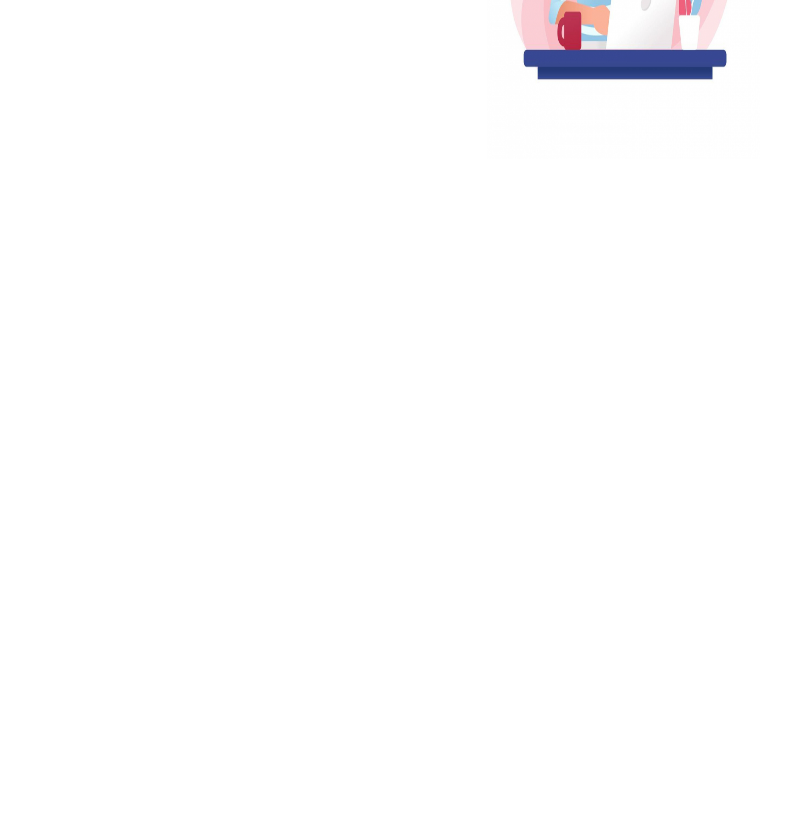
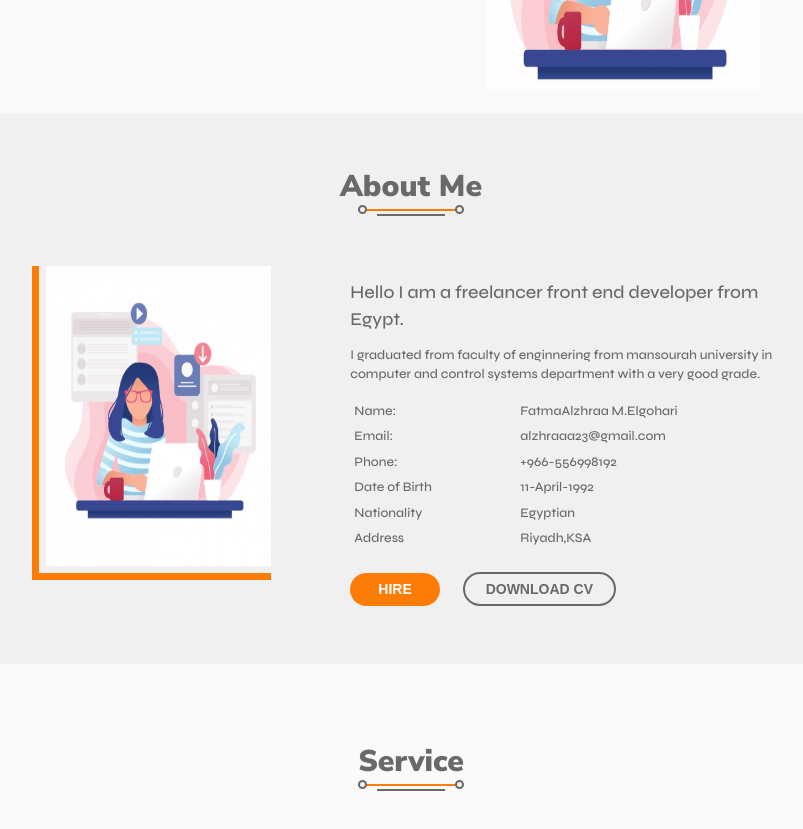
Before and after one commit to FatmaAlzhraaElgohari/rongila, a plain HTML site: page index.html in a window 1280 px wide. Shown: the part 449-1278 px from the top of the page, without its empty margins (229-1032 px from the left). Before the commit the page ends 800 px from the top, so only its background shows below. Drawn offline with Linux system fonts and the light colour scheme; a web font is replaced by a local one.

Commit message:
about section added and start in service section

```diff
--- a/index.html
+++ b/index.html
@@ -7,6 +7,7 @@
     <link href='https://fonts.googleapis.com/css?family=Gayathri' rel='stylesheet'>
 <link href="https://fonts.googleapis.com/css2?family=Nunito+Sans:wght@900&display=swap" rel="stylesheet">
 <link href="https://fonts.googleapis.com/css2?family=McLaren&family=Stardos+Stencil:wght@700&display=swap" rel="stylesheet">
+<link href="https://fonts.googleapis.com/css2?family=Syne:wght@500&display=swap" rel="stylesheet">
 
     <link rel="stylesheet" href="styles/styles.css">
 </head>
@@ -42,12 +43,78 @@
         <div class="photo">
             <img src="assets/images/banner.jpg">
             </div>        </div>
+         </div>
 
         <!-- end banner section-->
+        <!-- start about me section-->
+        <div class="about">
+            <div class="container">
+
+                 <h2>About Me</h2>
+                <div class="line"></div>
+                <div class="linee"></div>
+
+                <div class="pic">
+           <img src="assets/images/banner.jpg">
+
+                </div>
+                <div class="info">
+                <p><spam>Hello I am a freelancer front end developer from Egypt.</spam></p>
+                    <p>I graduated from faculty of enginnering from mansourah university in computer and control systems department with a very good grade.</p>
+                    <table>
+  <tr>
+    <td>Name:</td>
+    <td>FatmaAlzhraa M.Elgohari</td>
+  </tr>
+  <tr>
+    <td>Email:</td>
+    <td>alzhraaa23@gmail.com</td>
+  </tr>
+   <tr>
+    <td>Phone:</td>
+    <td>+966-556998192</td>
+  </tr>
+   <tr>
+    <td>Date of Birth</td>
+    <td>11-April-1992</td>
+  </tr>
+   <tr>
+    <td>Nationality</td>
+    <td>Egyptian</td>
+  </tr>
+   <tr>
+    <td>Address</td>
+    <td>Riyadh,KSA</td>
+  </tr>
+</table>
+<br>
+                                <button class="btn">HIRE</button>            <button class="btnn">DOWNLOAD CV</button>
+
+
+                </div>
+
+            </div>
+
+
+        </div>
+
+        <!-- end about me section-->
+        <!-- start service section-->
+ <div class="service">
+            <div class="container">
+
+                 <h2>Service</h2>
+                <div class="line"></div>
+                <div class="linee"></div>
+
+
+        </div>
+
+    </div>
+        <!-- end service section-->
 
 
 
-    </div>
 
 <script src="scripts/main.js"></script>
 </body>
--- a/styles/styles.css
+++ b/styles/styles.css
@@ -1,10 +1,10 @@
 body{
+        background-color: #FAFAFA;
 }
 
 .container{
     width: 60%;
     margin:auto;
-    background-color: white;
 }
 
 /* start navbar */
@@ -45,10 +45,10 @@ font-family: 'Nunito Sans'}
 text-decoration: none;
 }
 .navbar ul li a:hover {
-    color: #FF8C00;
+    color: #FB7C07;
 }
 .navbar ul li.active a {
-    color: #FF8C00;
+    color: #FB7C07;
 }
 /* end navbar */
 
@@ -57,7 +57,7 @@ text-decoration: none;
     overflow: hidden;
     padding-top: 30px;
     padding-bottom: 30px;
-    height: 500px;
+    height: 400px;
 font-family:  cursive;
     font-size: 15px;
     font-weight: bold;
@@ -76,14 +76,14 @@ position: absolute;
     margin: auto;
 }
 .banner .inform h1{
-        color: #FF8C00		;
+        color: #FB7C07		;
 
 }
 
 
 .banner .inform .btn{
        color: #FFF;
-    background-color: #FF8C00;
+    background-color: #FB7C07;
       padding:0.6em 2em;
   border-radius: 50px;
   font-size:1em;
@@ -102,3 +102,176 @@ position: absolute;
 padding-right: 30px;}
 
 /* end banner */
+
+/* end about me */
+.about{
+    height: 550px;
+    background-color:#F0F0F0;
+    font-family: 'Syne', sans-serif;
+line-height: 1.5;
+
+}
+.about .container{
+    width: 60%;
+    margin:auto;
+}
+
+.about h2{
+    text-align: center;
+    color:dimgray;
+    font-weight: bold;
+    font-family: 'Nunito Sans';
+font-size: 30px;
+    background-color:#F0F0F0;
+    padding-top:50px;
+margin-bottom: 0px;
+}
+
+.about .line {
+	border-top: 2px solid #FB7C07;
+	margin:  auto;
+    	width: 14%;
+	position: relative;
+}
+
+.about .line:before, .line:after {
+	content: "";
+	width: 5px;
+	height: 5px;
+	background: #F0F0F0;
+	border-radius: 5px;
+    border-color: dimgray;
+	position: absolute;
+	top: -6px;
+    border:2px solid dimgray;
+}
+
+.about .line:after {
+	right: 0;
+}
+.about .linee {
+	border-top: 2px solid dimgray;
+	margin:  auto;
+    	width: 9%;
+	position: relative;
+    margin-top: 3px;
+    margin-bottom: 50px;
+}
+
+.about .pic {
+   width:33%;
+    float: left;
+}
+.about .pic img {
+    width:90%;
+    height: 300px;
+    border-bottom: 7px solid #FB7C07;
+    border-left: 7px solid #FB7C07;
+    padding-left: 7px;
+    padding-bottom:7px;
+}
+
+.about .info{
+    padding-top:0;
+    width:58%;
+    float: right;
+    color:dimgray;
+    font-size: 13px;
+}
+.about .info spam{
+        font-size: 18px;
+
+}
+
+.about .info table {
+}
+
+.about .info td {
+     width:160px;
+                padding:2px
+}
+.about .info .btn{
+       color: #FFF;
+    background-color: #FB7C07;
+      padding:0.6em 2em;
+  border-radius: 50px;
+  font-size:14px;
+  border:0;
+  cursor:pointer;
+    font-weight: bold;
+    margin-right: 20px;
+
+}
+.about .info .btnn{
+       color: dimgray;
+    background-color: #F0F0F0;
+      padding:0.5em 1.5em;
+  border-radius: 50px;
+  font-size:14px;
+      border-style: solid;
+border-color: dimgray;
+  cursor:pointer;
+    font-weight: bold;
+
+
+}
+/* end about me */
+
+/* start service*/
+.service{
+    height: 550px;
+    font-family: 'Syne', sans-serif;
+line-height: 1.5;
+
+}
+
+.service .container{
+    width: 60%;
+    margin:auto;
+}
+
+.service h2{
+    text-align: center;
+    color:dimgray;
+    font-weight: bold;
+    font-family: 'Nunito Sans';
+font-size: 30px;
+        padding-top:50px;
+
+margin-bottom: 0px;
+}
+
+.service .line {
+	border-top: 2px solid #FB7C07;
+	margin:  auto;
+    	width: 14%;
+	position: relative;
+}
+
+.service .line:before, .line:after {
+	content: "";
+	width: 5px;
+	height: 5px;
+	background: #F0F0F0;
+	border-radius: 5px;
+    border-color: dimgray;
+	position: absolute;
+	top: -6px;
+    border:2px solid dimgray;
+}
+
+.service .line:after {
+	right: 0;
+}
+.service .linee {
+	border-top: 2px solid dimgray;
+	margin:  auto;
+    	width: 9%;
+	position: relative;
+    margin-top: 3px;
+    margin-bottom: 50px;
+}
+
+
+
+/*end service */
```
